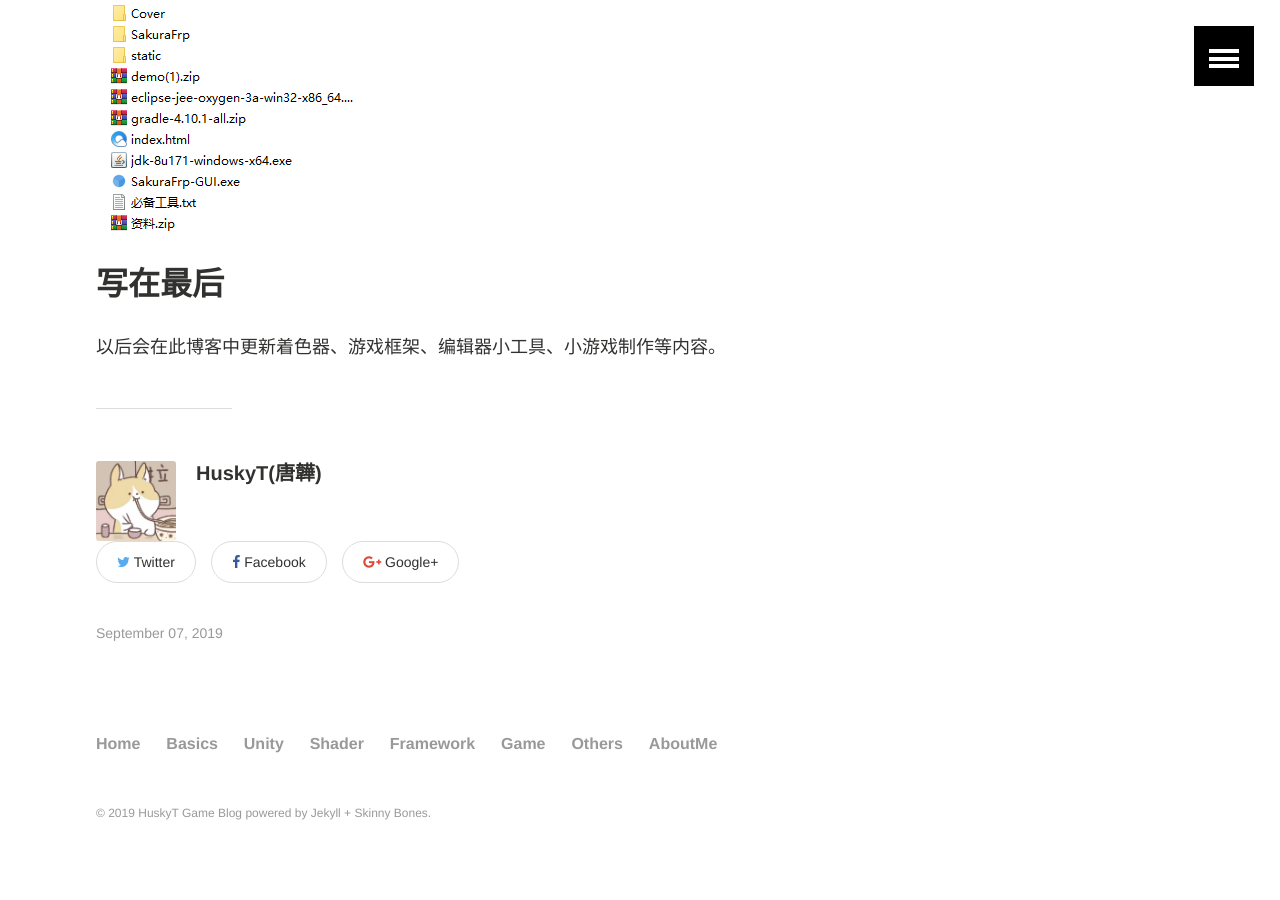
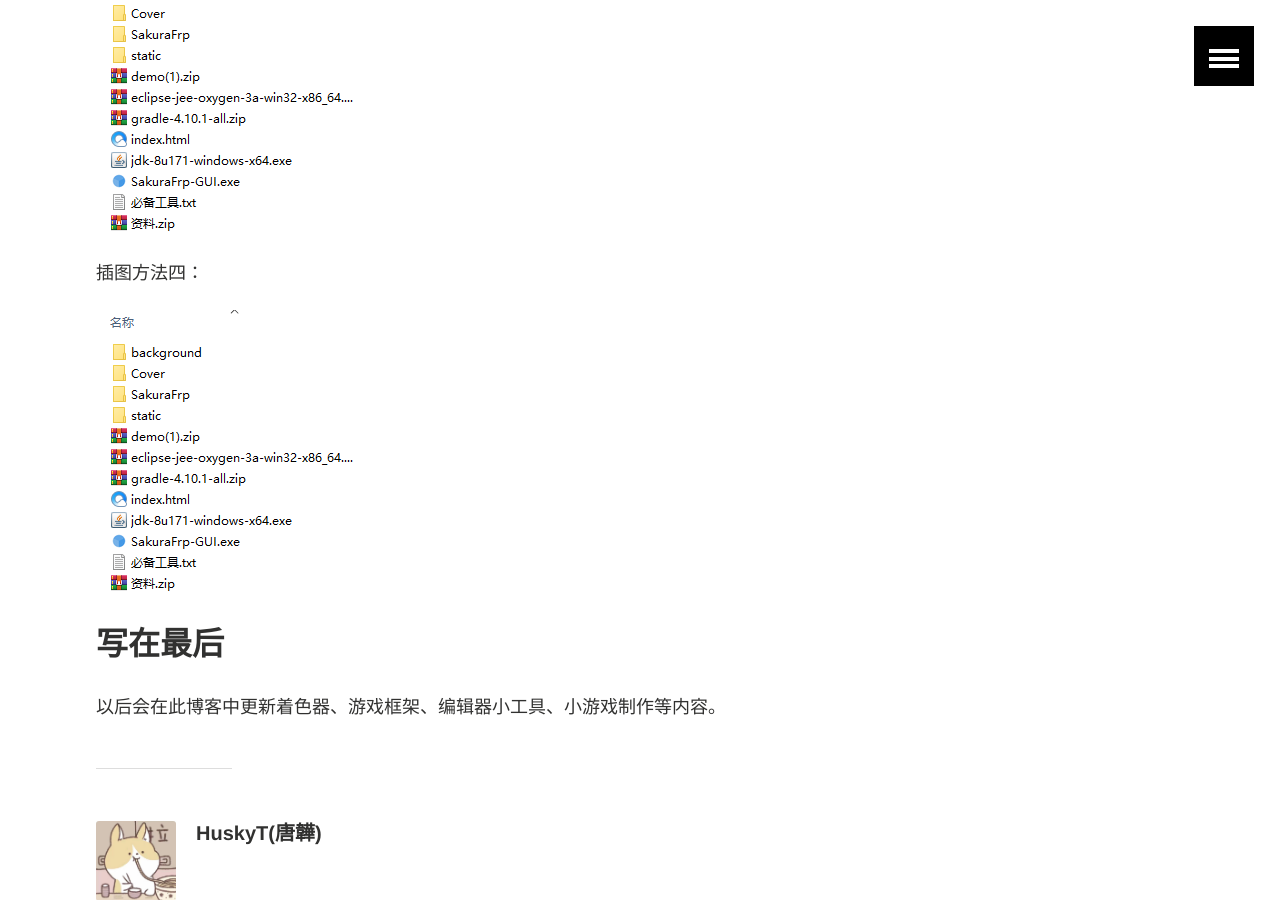
Before and after one commit to HuskyTGame/HuskyTGame.github.io, a Jekyll site: the page built from _posts/others/2019-09-07-搭建自己的网站.md, in a window 1280 px wide and 900 px high, scrolled down 1528 px. Built offline with Jekyll 4.4.1, drawn with Linux system fonts in a browser that asks for light colours.

Commit message:
Update 2019-09-07-搭建自己的网站.md

```diff
--- a/_posts/others/2019-09-07-搭建自己的网站.md
+++ b/_posts/others/2019-09-07-搭建自己的网站.md
@@ -32,6 +32,10 @@ image:
 
 ![pic]({{ site.url }}/images/in-post/others/2019-09-07-搭建自己的网站/picture1.png)
 
+插图方法四：
+
+![picture1](https://huskytgame.github.io/images/in-post/others/2019-09-07-搭建自己的网站/picture1.png)
+
 ## 写在最后
 
 以后会在此博客中更新着色器、游戏框架、编辑器小工具、小游戏制作等内容。
```
